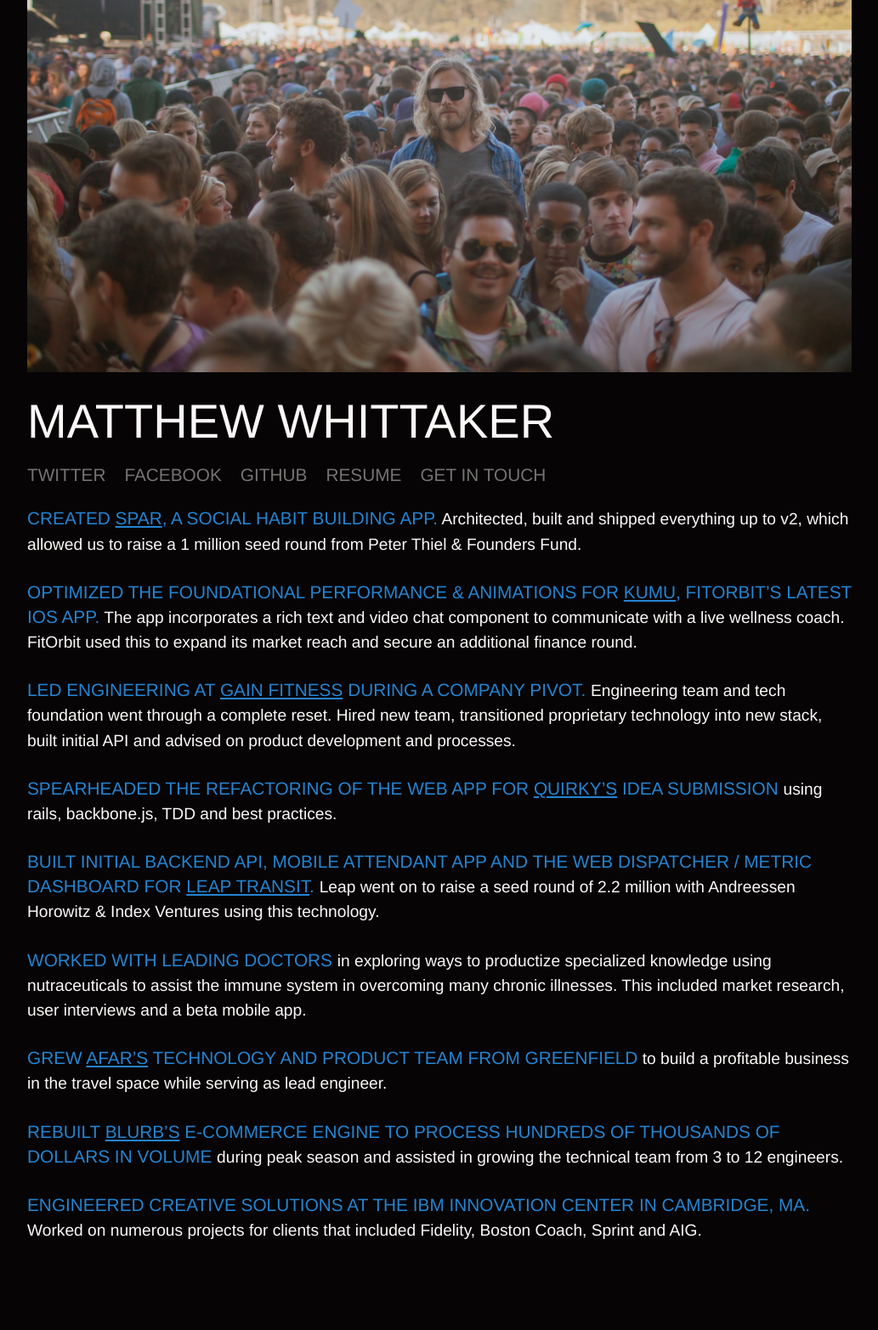
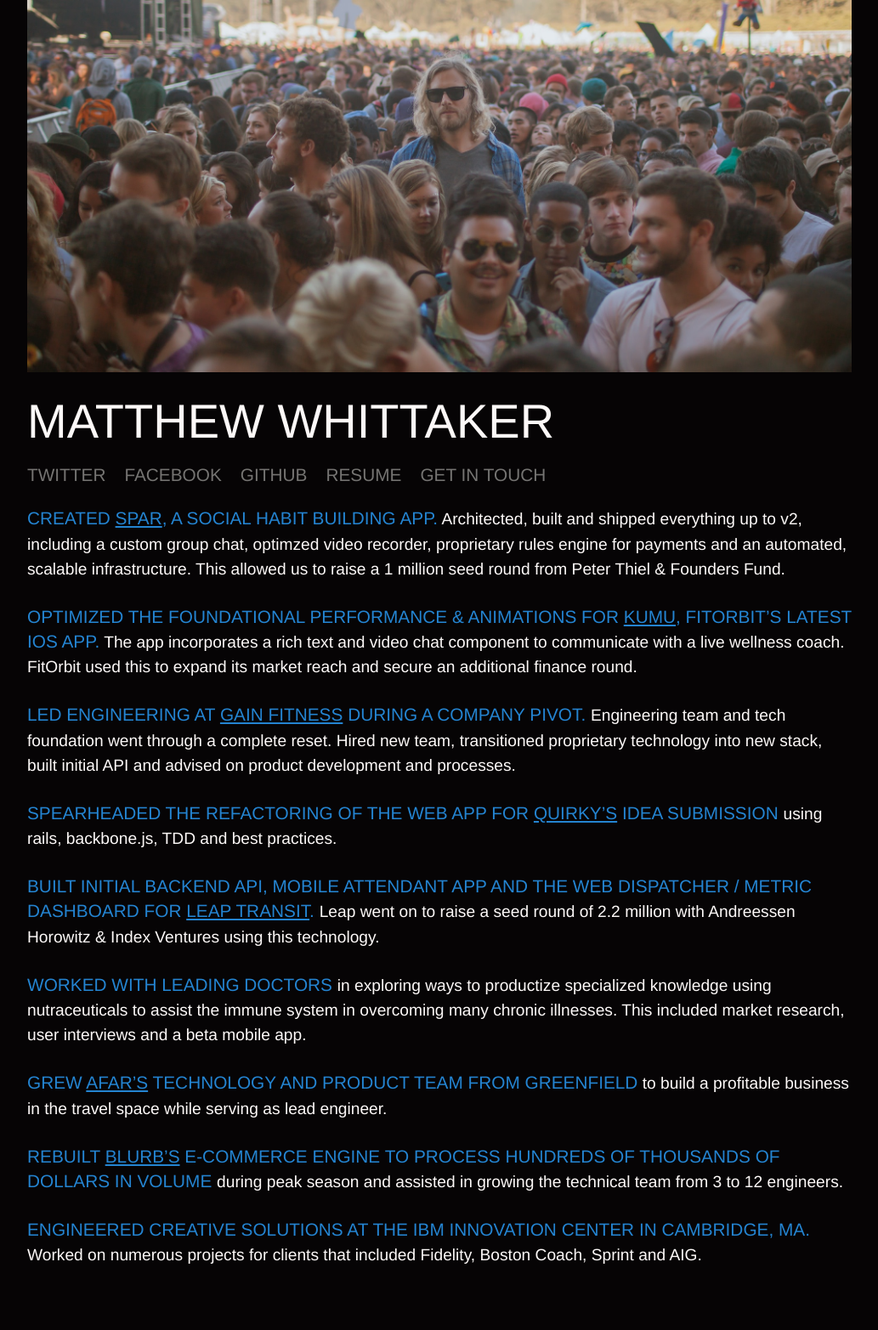
Before and after one commit to mwhitt/mwhittaker.com, a Jekyll site: the page built from index.html, in a window 1280 px wide. Shown: the whole page at 85% size, without its empty margins (123-1156 px from the left). Built offline with Jekyll 4.4.1, drawn with Linux system fonts in a browser that asks for light colours; before the commit the page ends 1536 px from its top, so only the background shows below that.

Commit message:
Update spar copy

```diff
--- a/index.html
+++ b/index.html
@@ -28,7 +28,7 @@
 
 <div class="row">
   <div class="large-12 columns experience">
-    <h3>Created <a href="https://getspar.com/" target="_blank">Spar</a>, a social habit building app.<small> Architected, built and shipped everything up to v2, which allowed us to raise a 1 million seed round from Peter Thiel &amp; Founders Fund.</small></h3>
+    <h3>Created <a href="https://getspar.com/" target="_blank">Spar</a>, a social habit building app.<small> Architected, built and shipped everything up to v2, including a custom group chat, optimzed video recorder, proprietary rules engine for payments and an automated, scalable infrastructure. This allowed us to raise a 1 million seed round from Peter Thiel &amp; Founders Fund.</small></h3>
   </div>
 </div>
 
```
